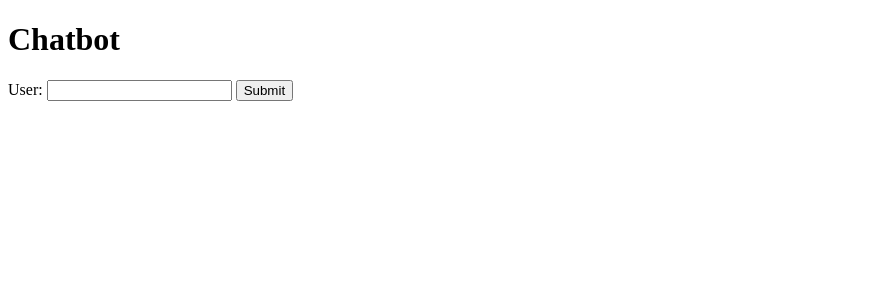
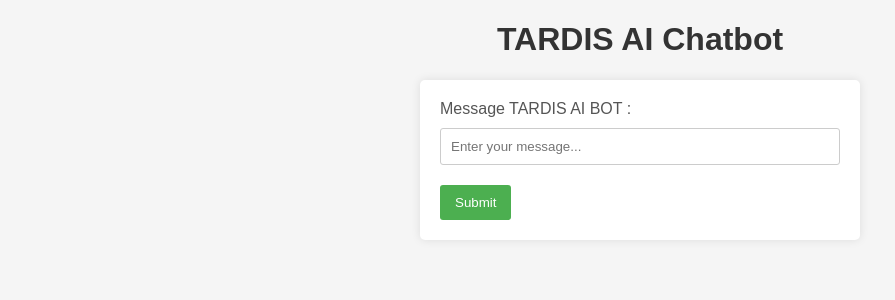
Before and after one commit to TELIT-Hackathon2023/2-corechi, a Flask app: page / in a window 1280 px wide. Shown: the top 300 px of the page, without its empty margins (0-895 px from the left). Run offline with Flask 3, Linux system fonts and the light colour scheme; parts of the project's set-up code (start-up, migrations or seed data) failed here and were passed over.

Commit message:
Update of index.html

```diff
--- a/templates/index.html
+++ b/templates/index.html
@@ -4,20 +4,97 @@
     <meta charset="UTF-8">
     <meta name="viewport" content="width=device-width, initial-scale=1.0">
     <title>Chatbot</title>
+    <style>
+        body {
+            font-family: 'Arial', sans-serif;
+            background-color: #f5f5f5;
+            margin: 0;
+            padding: 0;
+        }
+
+        h1 {
+            text-align: center;
+            color: #333;
+        }
+
+        form {
+            max-width: 400px;
+            margin: 20px auto;
+            padding: 20px;
+            background-color: #fff;
+            box-shadow: 0 0 10px rgba(0, 0, 0, 0.1);
+            border-radius: 5px;
+        }
+
+        label {
+            display: block;
+            margin-bottom: 10px;
+            color: #555;
+        }
+
+        input[type="text"] {
+            width: 100%;
+            padding: 10px;
+            margin-bottom: 20px;
+            border: 1px solid #ccc;
+            border-radius: 3px;
+            box-sizing: border-box;
+        }
+
+        input[type="submit"] {
+            background-color: #4CAF50;
+            color: #fff;
+            padding: 10px 15px;
+            border: none;
+            border-radius: 3px;
+            cursor: pointer;
+        }
+
+        input[type="submit"]:hover {
+            background-color: #45a049;
+        }
+
+        p {
+            margin: 10px 0;
+            padding: 10px;
+            border-radius: 5px;
+        }
+
+        /* Styling for user input */
+        p:nth-child(odd) {
+            background-color: #4CAF50;
+            color: #fff;
+        }
+
+        /* Styling for chatbot response */
+        p:nth-child(even) {
+            background-color: #fff;
+            color: #333;
+        }
+
+        img {
+            display: block;
+            margin-top: 10px;
+            border-radius: 5px;
+            box-shadow: 0 0 5px rgba(0, 0, 0, 0.1);
+            max-width: 100%;
+            height: auto;
+        }
+    </style>
 </head>
 <body>
-    <h1>Chatbot</h1>
+    <h1>TARDIS AI Chatbot</h1>
     <form action="/chat" method="post">
-        <label for="user_input">User:</label>
-        <input type="text" id="user_input" name="user_input" required>
+        <label for="user_input">Message TARDIS AI BOT :</label>
+        <input type="text" id="user_input" name="user_input" required placeholder="Enter your message...">
         <input type="submit" value="Submit">
     </form>
     {% if user_input %}
-        <p>User: {{ user_input }}</p>
+        <p>Input from you: {{ user_input }}</p>
         {% if img_src %}
             <img src="{{ url_for('static', filename='img/' + img_src) }}" alt="User Image" width="250">
         {% else %}
-            <p>Chatbot: {{ answer }}</p>
+            <p>Answear from Chatbot: {{ answer }}</p>
         {% endif %}
     {% endif %}
 </body>
```
